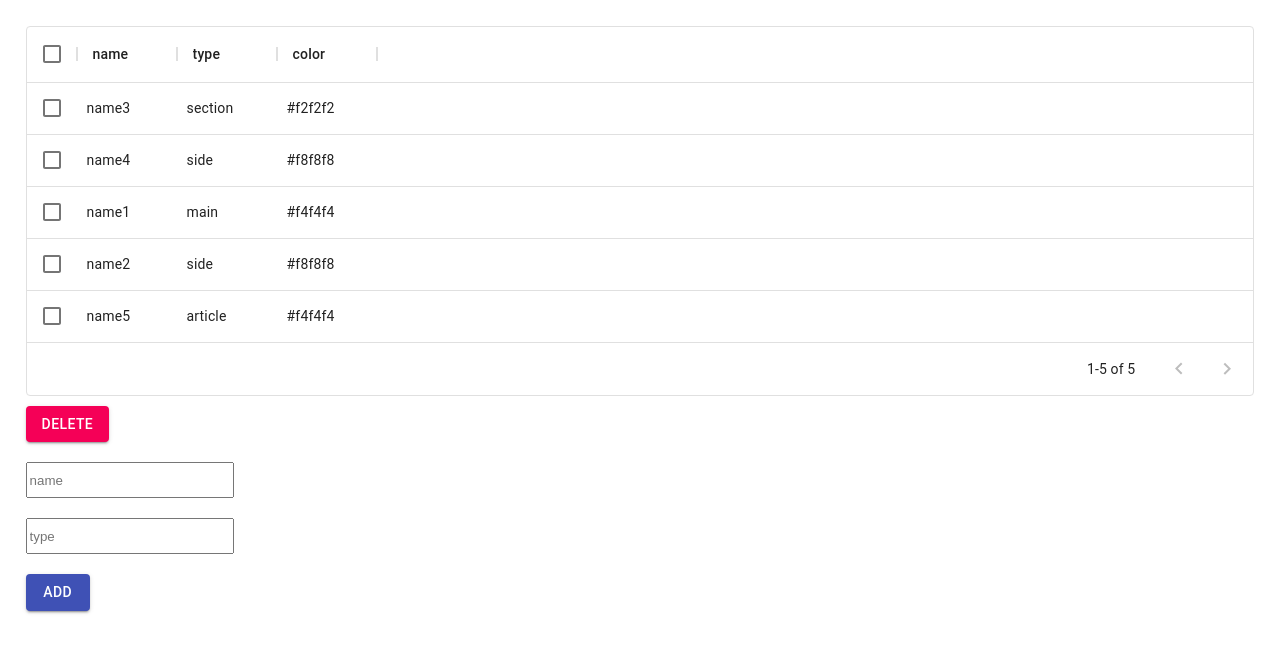
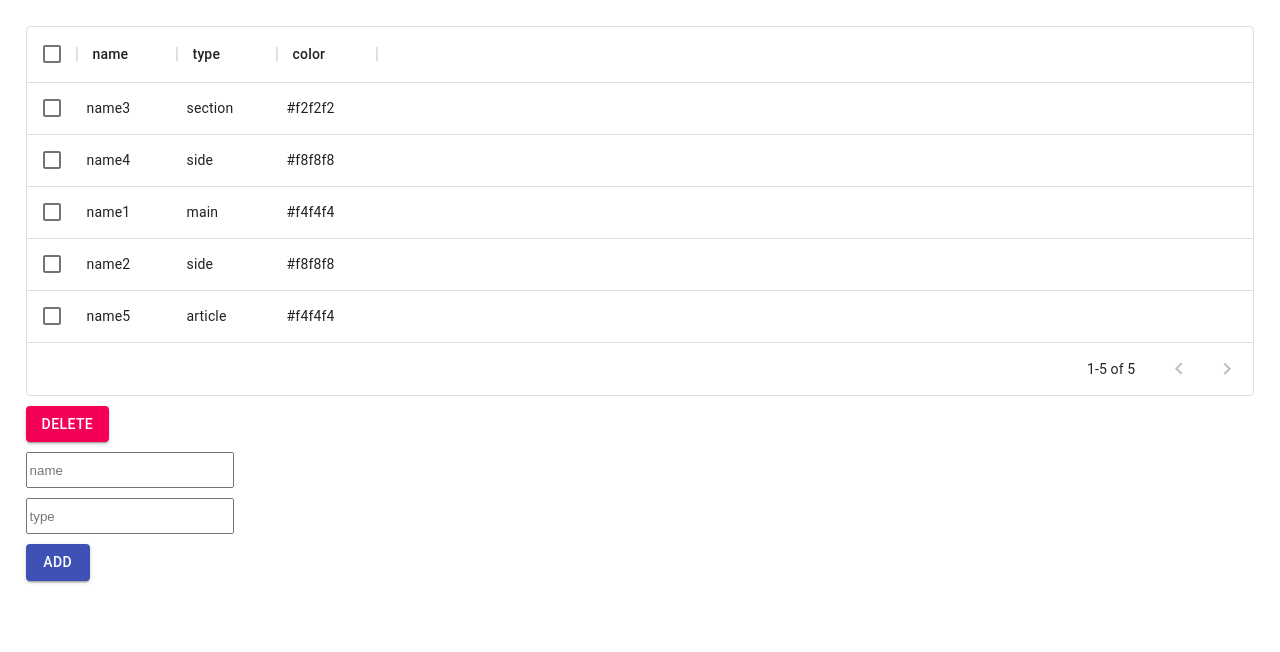
Before and after one commit to ddlisicyn/test-triumph, a React (Create React App) app: page / in a window 1280 px wide. Shown: the top 652 px of the page. Built offline with nearby package versions, Linux system fonts and the light colour scheme.

Commit message:
minor fixes in ccs layout and buttons logic

```diff
--- a/src/index.css
+++ b/src/index.css
@@ -13,7 +13,7 @@ code {
 }
 
 body .delete-button {
-  margin: 10px 0;
+  margin: 10px 0 5px 0;
 }
 
 .form {
@@ -23,13 +23,13 @@ body .delete-button {
 
 .form button {
   width: 50px;
-  margin: 10px 0;
+  margin: 5px 0;
 }
 
 .form input {
   width: 200px;
   height: 30px;
-  margin: 10px 0;
+  margin: 5px 0;
 }
 
 .color-picker {
```
